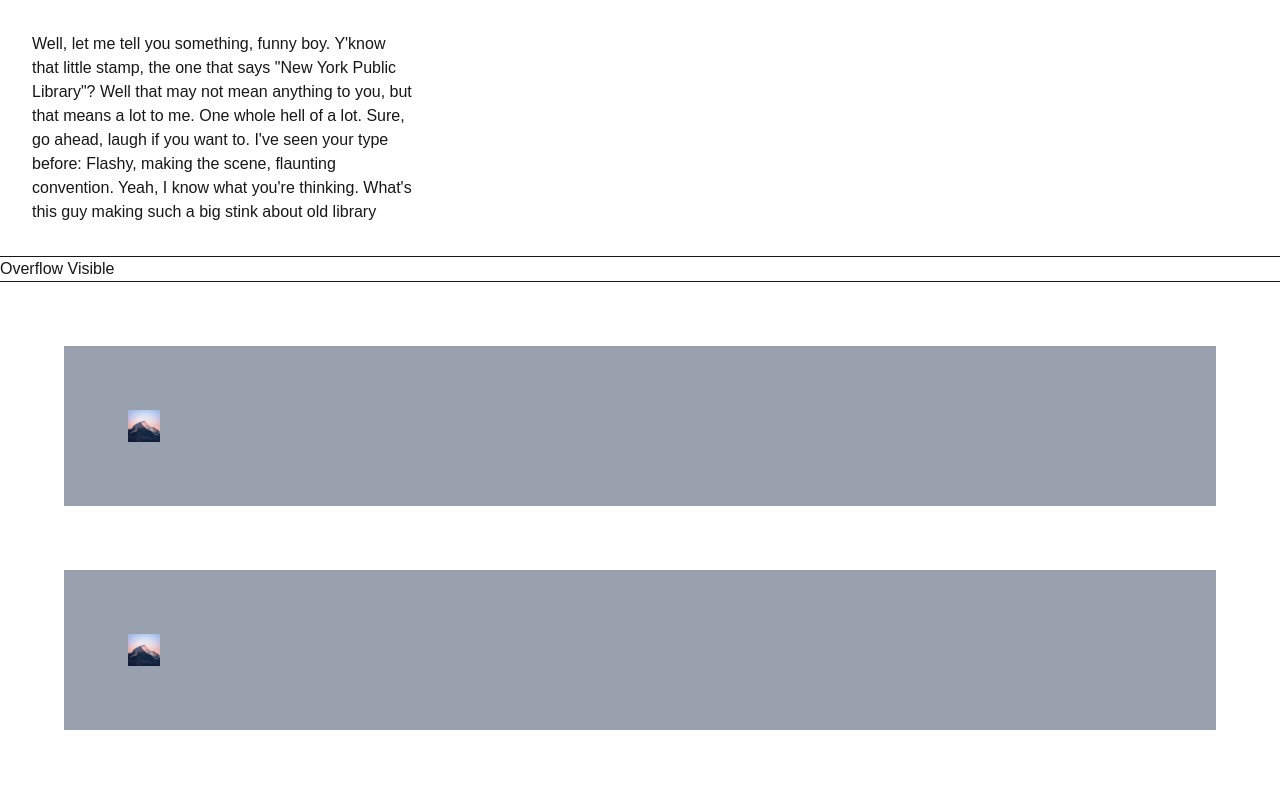
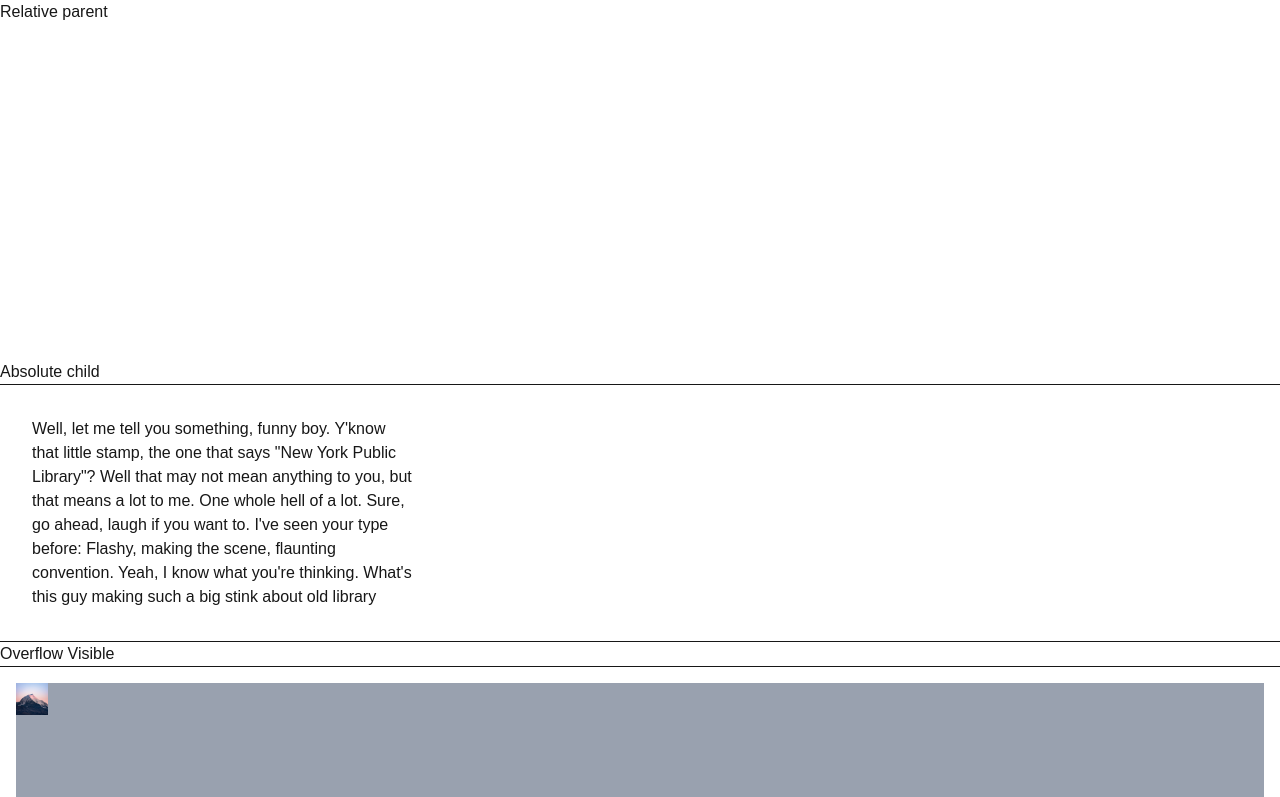
Before and after one commit to congle-engineer/tailwindcss, a Next.js app: page / in a window 1280 px wide. Shown: the top 797 px of the page. Built offline with nearby package versions, Linux system fonts and the light colour scheme.

Commit message:
position

```diff
--- a/app/page.tsx
+++ b/app/page.tsx
@@ -4,6 +4,14 @@ import Image from "next/image";
 export default function Home() {
   return (
     <div>
+      <div className="relative h-96">
+        <p>Relative parent</p>
+        <div className="absolute bottom-0 left-0">
+          <p>Absolute child</p>
+        </div>
+      </div>
+      <hr />
+
       <div className="m-8 h-48 w-96 overflow-auto overscroll-auto">
         <p>
           Well, let me tell you something, funny boy. Y'know that little stamp,
@@ -27,7 +35,7 @@ export default function Home() {
       </div>
       <hr />
 
-      <div className="m-16 bg-gray-400 p-16">
+      <div className="m-4 h-48 bg-gray-400">
         <Image
           className="size-8 object-top-left"
           src="/img/snow-mountains.jpg"
@@ -37,7 +45,7 @@ export default function Home() {
         />
       </div>
 
-      <div className="m-16 bg-gray-400 p-16">
+      <div className="m-4 h-48 bg-gray-400">
         <Image
           className="size-8 object-center"
           src="/img/snow-mountains.jpg"
```
